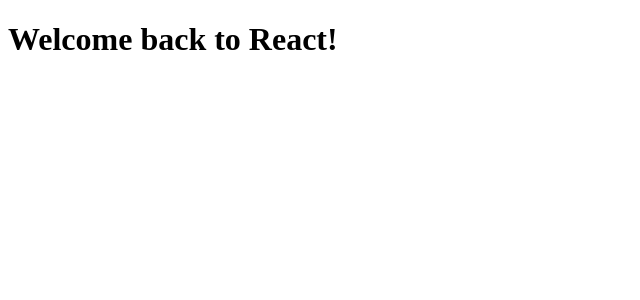
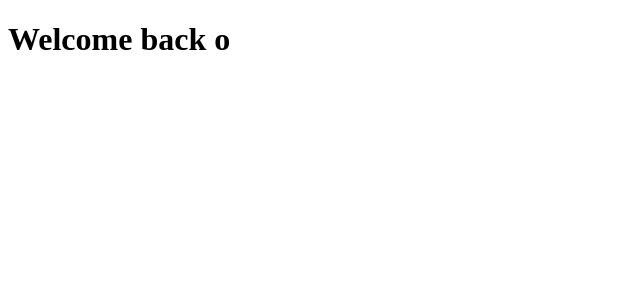
Before and after one commit to LDYWINNER/nc-react-basics, a React (Create React App) app: page / in a window 1280 px wide. Shown: the top 300 px of the page, without its empty margins (0-640 px from the left). Built offline with nearby package versions, Linux system fonts and the light colour scheme.

Commit message:
package version update

```diff
--- a/src/App.js
+++ b/src/App.js
@@ -1,7 +1,7 @@
 function App() {
   return (
     <div className="App">
-      <h1>Welcome back to React!</h1>
+      <h1>Welcome back o</h1>
     </div>
   );
 }
```
Also changed, not shown: 1 other file (tests, documents, lock files or other folders).
